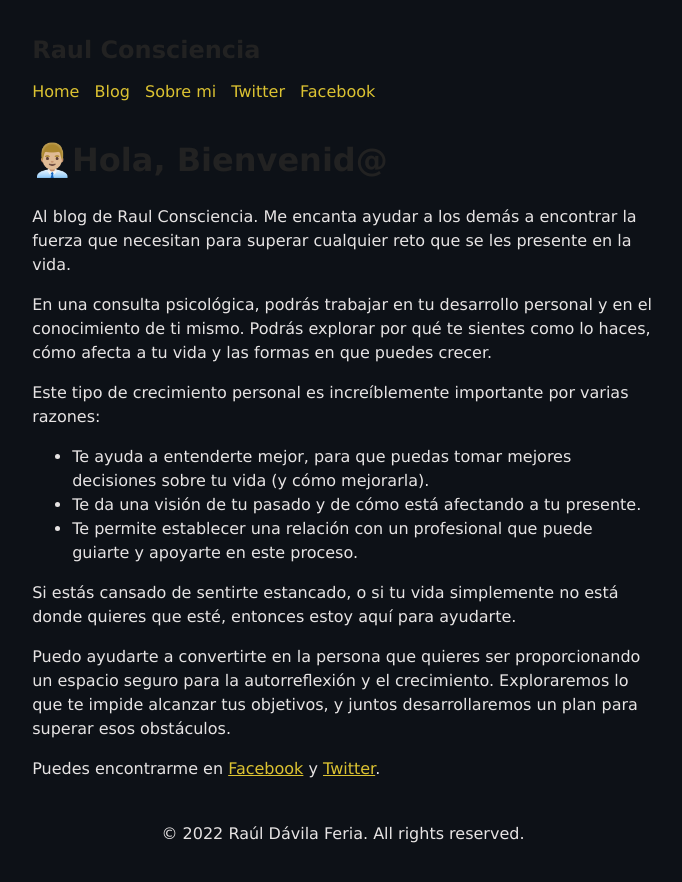
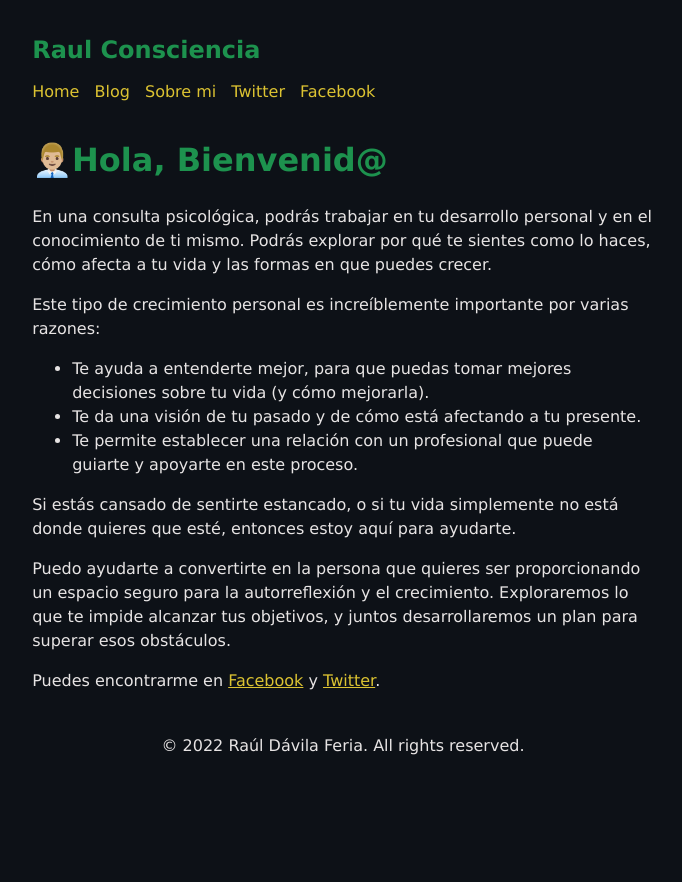
Before and after one commit to magoMercurio/raul-consciencia, an Astro site: page / in a window 1280 px wide. Shown: the whole page, without its empty margins (297-979 px from the left). After the commit the page ends 803 px from the top, so only its background shows below. Built offline with nearby package versions, Linux system fonts and the light colour scheme; Astro itself is replaced by a stand-in of ours.

Commit message:
index update
delete first <p>

```diff
--- a/src/pages/index.astro
+++ b/src/pages/index.astro
@@ -14,9 +14,6 @@ import { SITE_TITLE, SITE_DESCRIPTION } from '../config';
 		<Header title={SITE_TITLE} />
 		<main>
 			<h1>👨🏼‍💼Hola, Bienvenid@</h1>
-			<p>
-				Al blog de Raul Consciencia. Me encanta ayudar a los demás a encontrar la fuerza que necesitan para superar cualquier reto que se les presente en la vida.
-			</p>
 
 			<p>
 				En una consulta psicológica, podrás trabajar en tu desarrollo personal y en el conocimiento de ti mismo. Podrás explorar por qué te sientes como lo haces, cómo afecta a tu vida y las formas en que puedes crecer.
--- a/src/styles/global.css
+++ b/src/styles/global.css
@@ -31,7 +31,7 @@ h5,
 h6,
 strong,
 b {
-	color: #222;
+	color: rgb(29, 146, 78);
 }
 a {
 	color: #dcc332;
```
